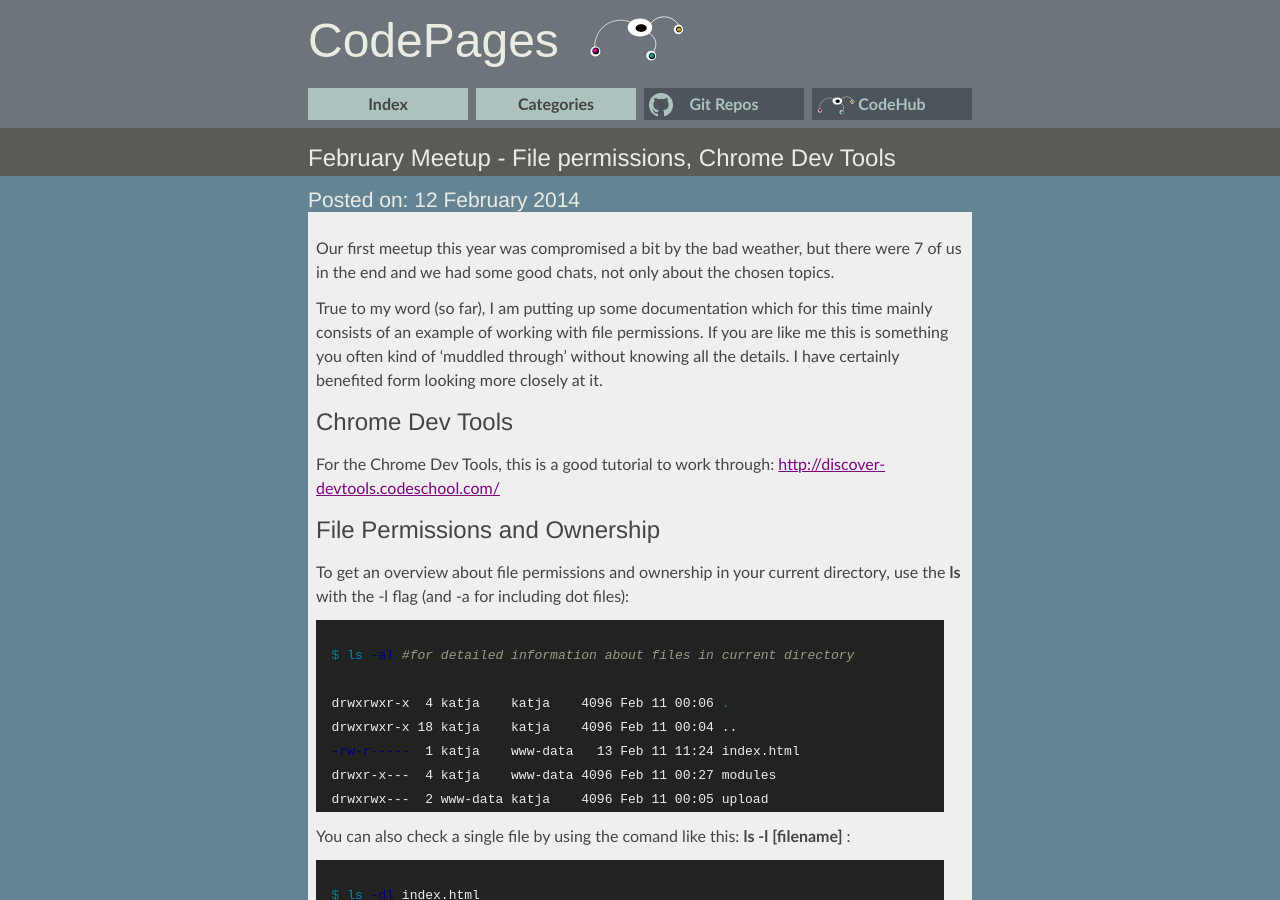
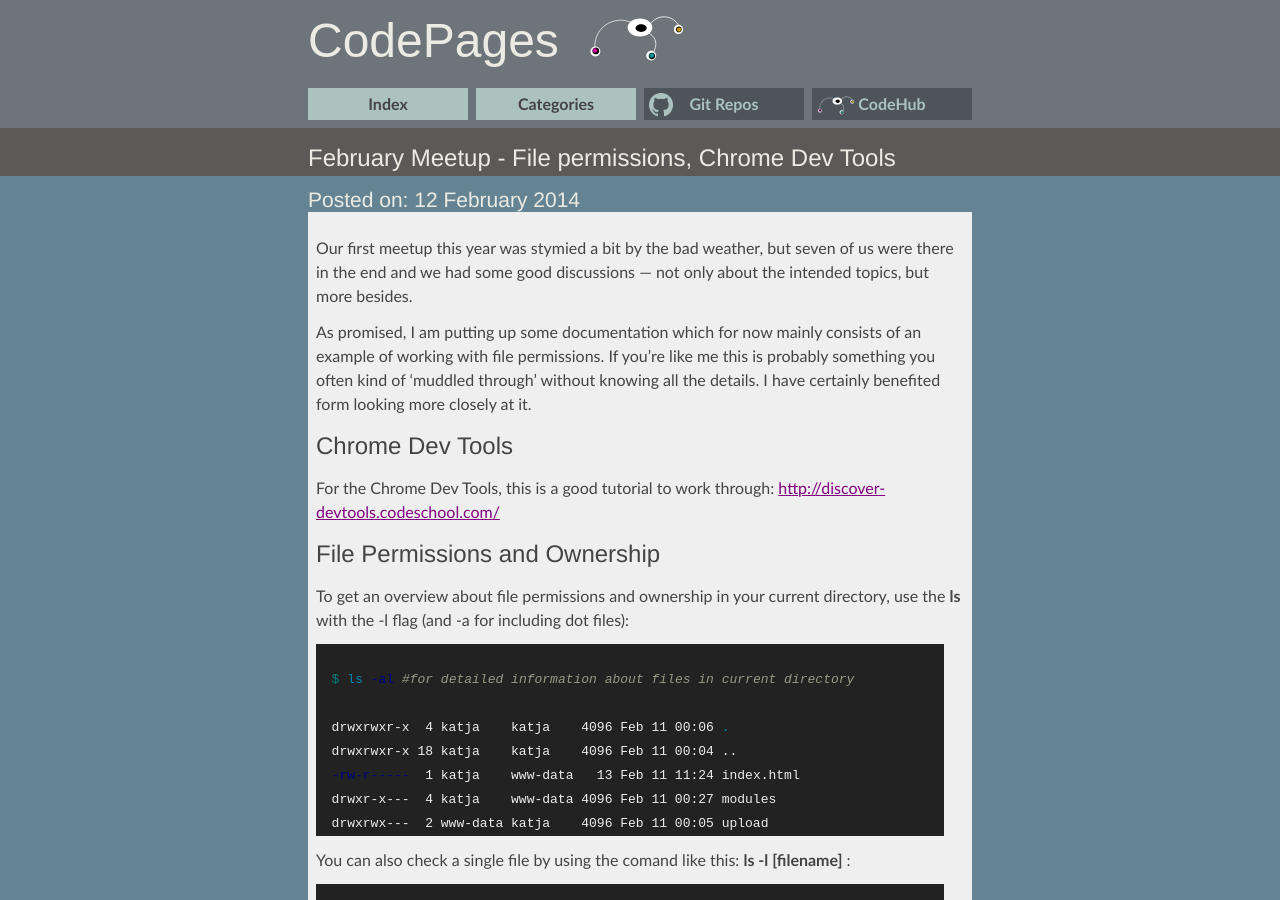
Before and after one commit to CodeHubOrg/codehuborg.github.io, a Jekyll site: the page built from _posts/2014-02-12-february-meetup-file-permissions.md, in a window 1280 px wide and 900 px high. Built offline with Jekyll 4.4.1, drawn with Linux system fonts in a browser that asks for light colours; some web fonts are replaced.

Commit message:
tweaks by matin

```diff
--- a/_posts/2014-02-12-february-meetup-file-permissions.md
+++ b/_posts/2014-02-12-february-meetup-file-permissions.md
@@ -7,9 +7,9 @@
 - chrome
 ---
 
-Our first meetup this year was compromised a bit by the bad weather, but there were 7 of us in the end and we had some good chats, not only about the chosen topics.
+Our first meetup this year was stymied a bit by the bad weather, but seven of us were there in the end and we had some good discussions &mdash; not only about the intended topics, but more besides.
 
-True to my word (so far), I am putting up some documentation which for this time mainly consists of an example of working with file permissions. If you are like me this is something you often kind of 'muddled through' without knowing all the details. I have certainly benefited form looking more closely at it.
+As promised, I am putting up some documentation which for now mainly consists of an example of working with file permissions. If you're like me this is probably something you often kind of 'muddled through' without knowing all the details. I have certainly benefited form looking more closely at it.
 
 Chrome Dev Tools
 ----------------
```
